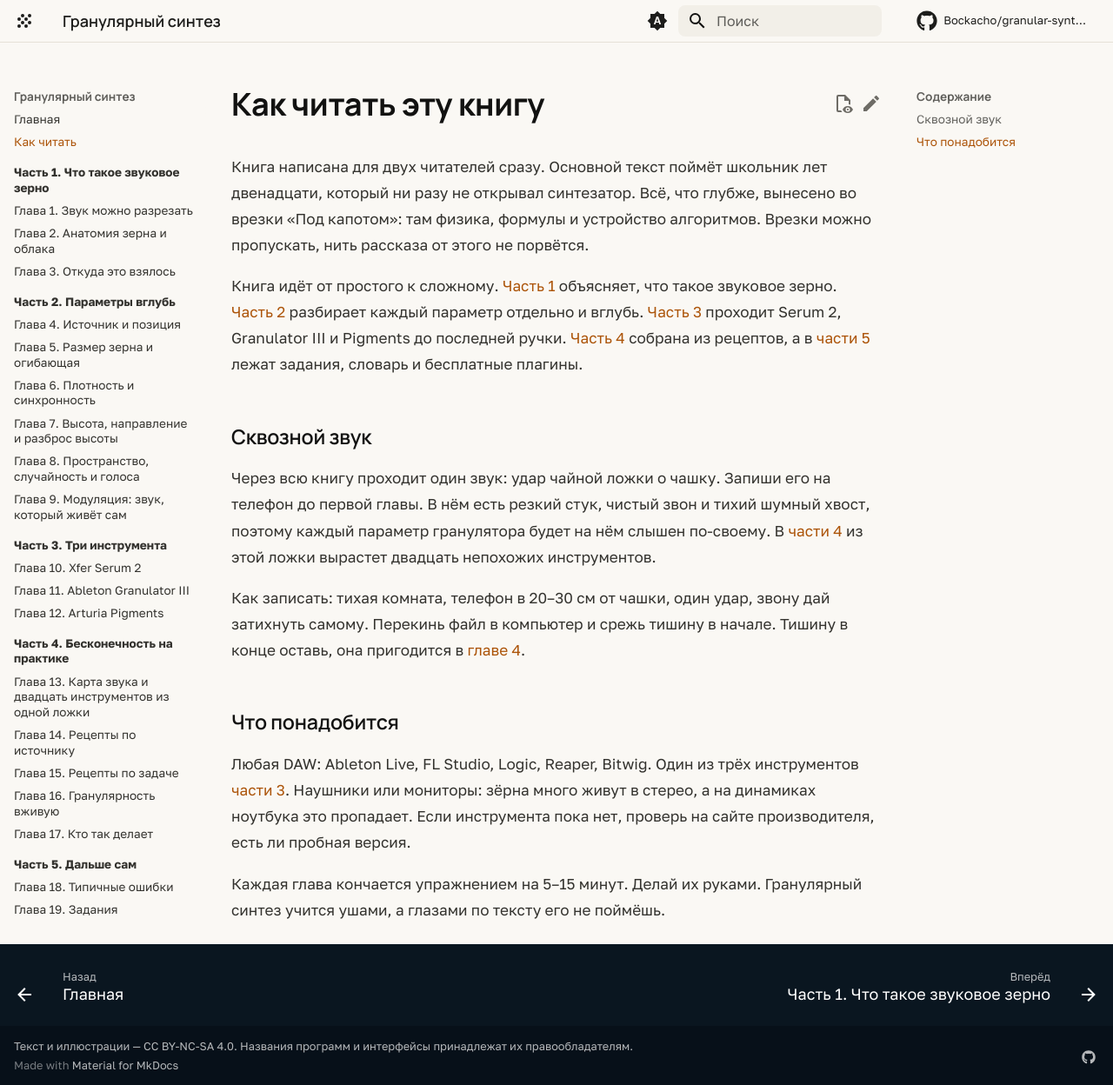
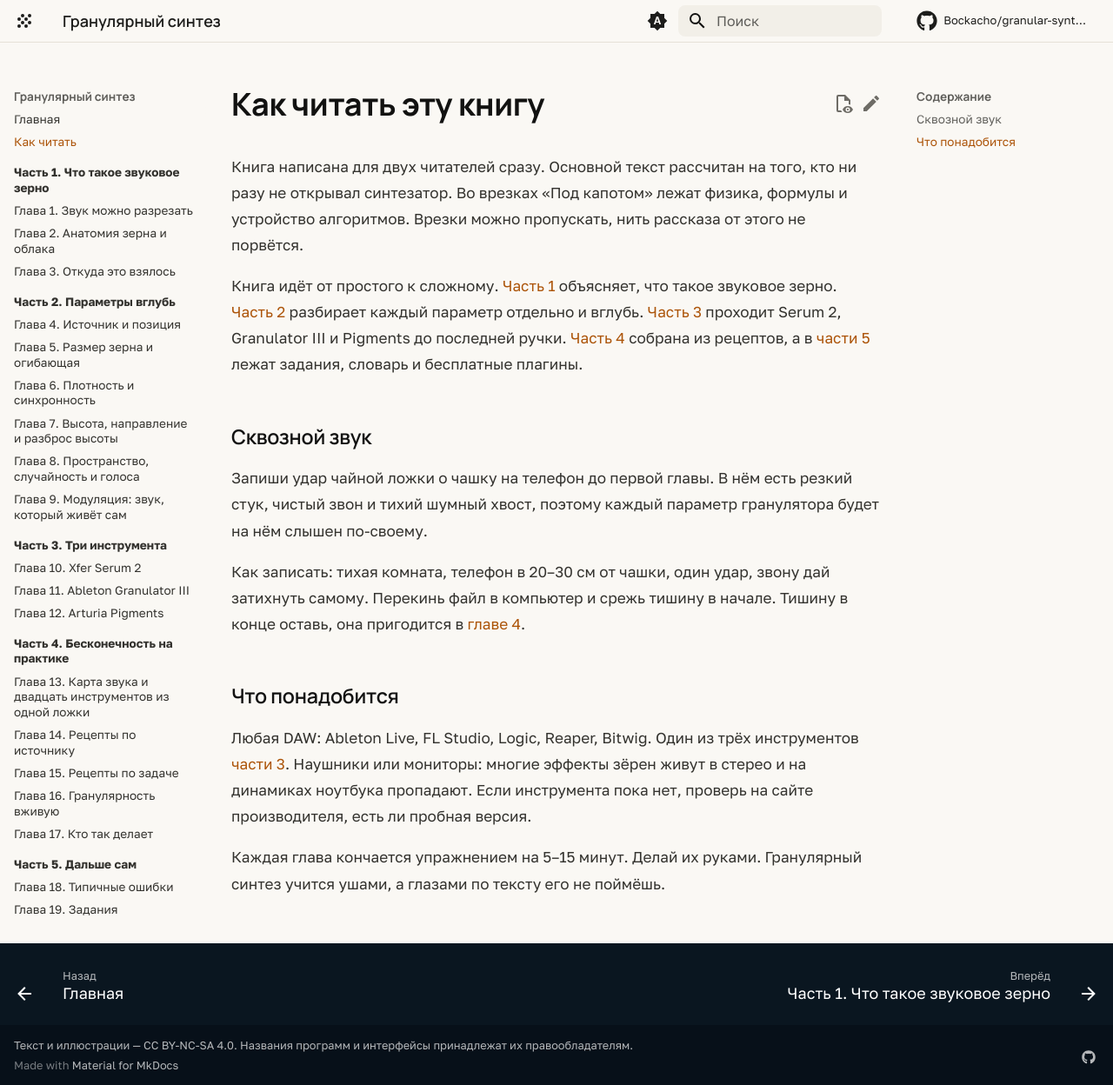
Before and after one commit to Bockacho/granular-synthesis-book, an MkDocs documentation site: the page built from docs/kak-chitat.md, in a window 1280 px wide and 1248 px high. Shown: the whole window at 87% size. Built offline with MkDocs 1.6.1 and Material for MkDocs 9.7.7, drawn with Linux system fonts in a browser that asks for light colours; comment, search, counter and statistics services are not loaded.

Commit message:
Новое начало: заглавная страница и «Как читать»
Убраны повторы между страницами: про сквозной звук и двадцать инструментов
теперь говорит заглавная страница, а «двадцать непохожих инструментов»
стало ссылкой на часть 4.

Co-Authored-By: Claude Sonnet 5.5 <noreply@anthropic.com>

```diff
--- a/docs/kak-chitat.md
+++ b/docs/kak-chitat.md
@@ -1,17 +1,17 @@
 # Как читать эту книгу
 
-Книга написана для двух читателей сразу. Основной текст поймёт школьник лет двенадцати, который ни разу не открывал синтезатор. Всё, что глубже, вынесено во врезки «Под капотом»: там физика, формулы и устройство алгоритмов. Врезки можно пропускать, нить рассказа от этого не порвётся.
+Книга написана для двух читателей сразу. Основной текст рассчитан на того, кто ни разу не открывал синтезатор. Во врезках «Под капотом» лежат физика, формулы и устройство алгоритмов. Врезки можно пропускать, нить рассказа от этого не порвётся.
 
 Книга идёт от простого к сложному. [Часть 1](chast-1-zerno/index.md) объясняет, что такое звуковое зерно. [Часть 2](chast-2-parametry/index.md) разбирает каждый параметр отдельно и вглубь. [Часть 3](chast-3-instrumenty/index.md) проходит Serum 2, Granulator III и Pigments до последней ручки. [Часть 4](chast-4-praktika/index.md) собрана из рецептов, а в [части 5](chast-5-dalshe-sam/index.md) лежат задания, словарь и бесплатные плагины.
 
 ## Сквозной звук
 
-Через всю книгу проходит один звук: удар чайной ложки о чашку. Запиши его на телефон до первой главы. В нём есть резкий стук, чистый звон и тихий шумный хвост, поэтому каждый параметр гранулятора будет на нём слышен по-своему. В [части 4](chast-4-praktika/index.md) из этой ложки вырастет двадцать непохожих инструментов.
+Запиши удар чайной ложки о чашку на телефон до первой главы. В нём есть резкий стук, чистый звон и тихий шумный хвост, поэтому каждый параметр гранулятора будет на нём слышен по-своему.
 
 Как записать: тихая комната, телефон в 20–30 см от чашки, один удар, звону дай затихнуть самому. Перекинь файл в компьютер и срежь тишину в начале. Тишину в конце оставь, она пригодится в [главе 4](chast-2-parametry/04-istochnik-i-poziciya.md).
 
 ## Что понадобится
 
-Любая DAW: Ableton Live, FL Studio, Logic, Reaper, Bitwig. Один из трёх инструментов [части 3](chast-3-instrumenty/index.md). Наушники или мониторы: зёрна много живут в стерео, а на динамиках ноутбука это пропадает. Если инструмента пока нет, проверь на сайте производителя, есть ли пробная версия.
+Любая DAW: Ableton Live, FL Studio, Logic, Reaper, Bitwig. Один из трёх инструментов [части 3](chast-3-instrumenty/index.md). Наушники или мониторы: многие эффекты зёрен живут в стерео и на динамиках ноутбука пропадают. Если инструмента пока нет, проверь на сайте производителя, есть ли пробная версия.
 
 Каждая глава кончается упражнением на 5–15 минут. Делай их руками. Гранулярный синтез учится ушами, а глазами по тексту его не поймёшь.
```
Also changed, not shown: docs/index.md (+1 -1 lines).
